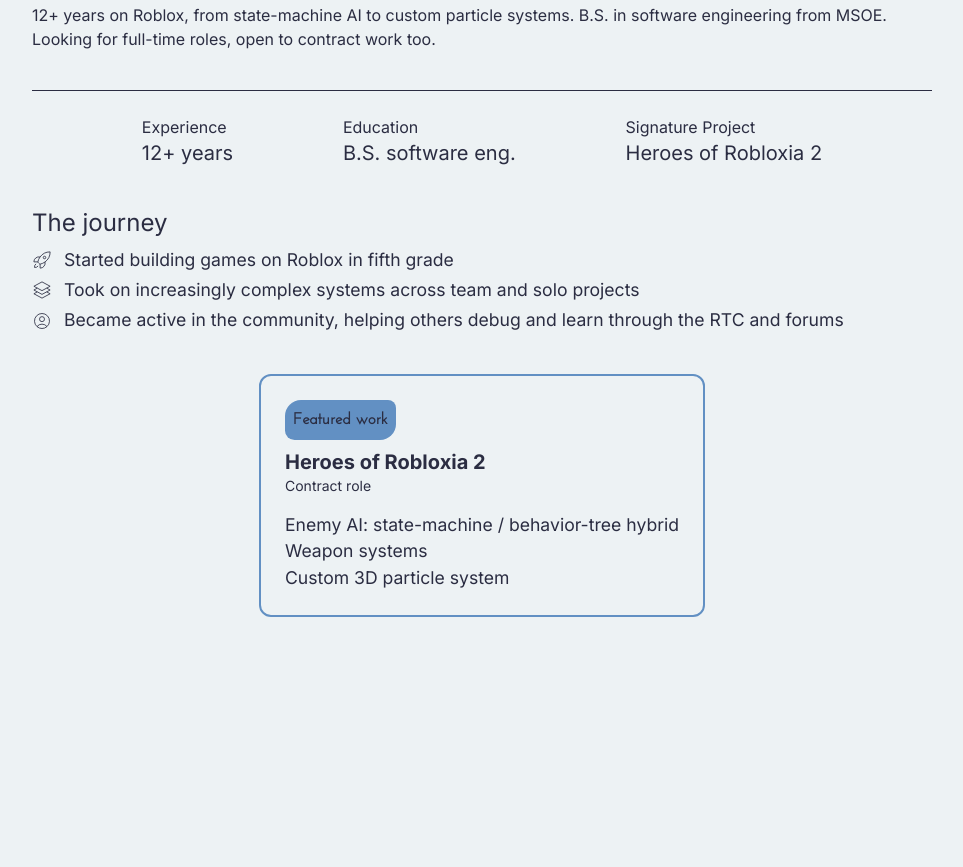
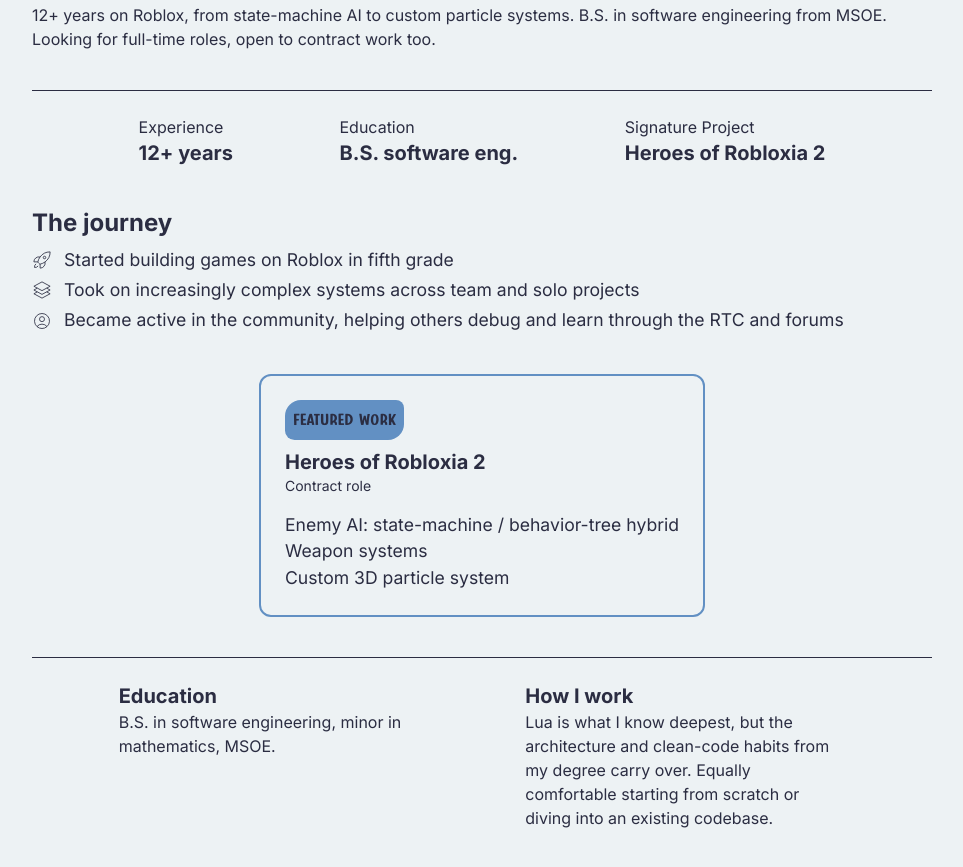
Before and after one commit to akraftzenk/portfolio, a website built with Vite: page index.html in a window 1280 px wide. Shown: the part 285-1152 px from the top of the page, without its empty margins (158-1121 px from the left). Before the commit the page ends 974 px from the top, so only its background shows below. Built offline with nearby package versions, Linux system fonts and the light colour scheme; a web font is replaced by a local one.

Commit message:
new font and better bolding practice, new homepage addition

```diff
--- /dev/null
+++ b/fonts/Super Indie/stylesheet.css
@@ -0,0 +1,8 @@
+@font-face {
+    font-family: 'Super Indie';
+    src: url('SuperIndie.woff2') format('woff2'),
+        url('SuperIndie.woff') format('woff');
+    font-weight: normal;
+    font-style: normal;
+    font-display: swap;
+}
--- a/index.html
+++ b/index.html
@@ -64,19 +64,19 @@
       <span class="flex justify-evenly mt-6 mb-10">
         <span>
           <p class="text-base text-left">Experience</p>
-          <p class="text-xl text-left">12+ years</p>
+          <p class="text-xl text-left font-bold">12+ years</p>
         </span>
         <span>
           <p class="text-base text-left">Education</p>
-          <p class="text-xl text-left">B.S. software eng.</p>
+          <p class="text-xl text-left font-bold">B.S. software eng.</p>
         </span>
         <span>
           <p class="text-base text-left">Signature Project</p>
-          <p class="text-xl text-left">Heroes of Robloxia 2</p>
+          <p class="text-xl text-left font-bold">Heroes of Robloxia 2</p>
         </span>
       </span>
       <div class="fit-contents mt-10 mb-10">
-        <p class="text-2xl text-left my-2">The journey</p>
+        <p class="font-bold text-2xl text-left my-2">The journey</p>
         <ul>
           <li class="my-1 flex items-center text-base text-left gap-x-3">
             <svg
@@ -149,6 +149,23 @@
           <li class="text-left">Custom 3D particle system</li>
         </ul>
       </span>
+      <hr />
+      <span class="flex justify-evenly my-6 prose text-accent">
+        <span class="max-w-80">
+          <p class="text-left text-xl font-bold">Education</p>
+          <p class="text-left">
+            B.S. in software engineering, minor in mathematics, MSOE.
+          </p>
+        </span>
+        <span class="max-w-80">
+          <p class="text-left text-xl font-bold">How I work</p>
+          <p class="text-left">
+            Lua is what I know deepest, but the architecture and clean-code
+            habits from my degree carry over. Equally comfortable starting from
+            scratch or diving into an existing codebase.
+          </p>
+        </span>
+      </span>
     </span>
   </body>
 </html>
--- a/style.css
+++ b/style.css
@@ -1,4 +1,5 @@
 @import url("fonts/Josefin Sans/stylesheet.css");
+@import url("fonts/Super Indie/stylesheet.css");
 @import "tailwindcss";
 
 @theme {
@@ -38,8 +39,8 @@
 
 .highlight {
   /*background-color: #a4c2f4;*/
-  font-family: "Josefin Sans", sans-serif;
-  font-weight: bolder;
+  font-family: "Super Indie", sans-serif;
+  font-weight: normal;
   background-color: #6290c3;
   width: fit-content;
   padding: 0.5rem;
```
Also changed, not shown: fonts/Super Indie/SuperIndie.woff (added), fonts/Super Indie/SuperIndie.woff2 (added).
